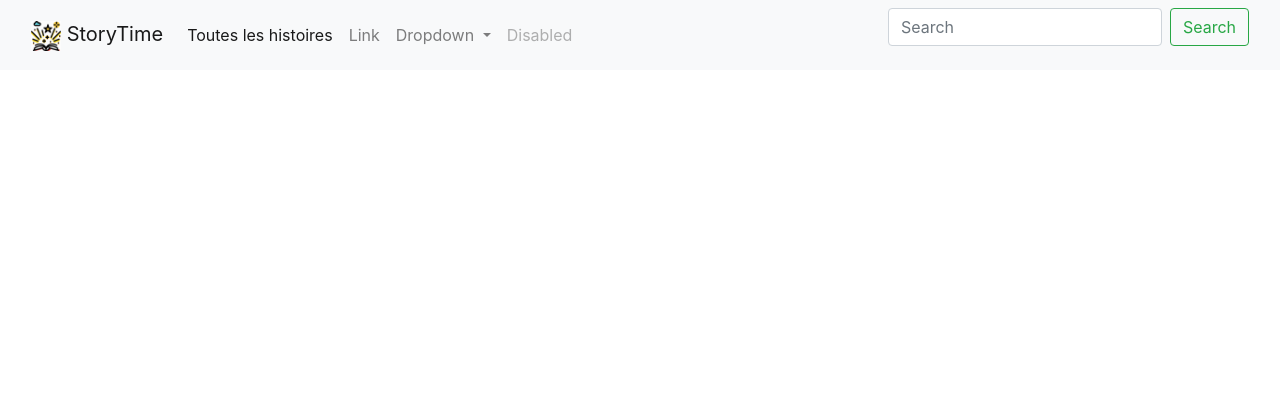
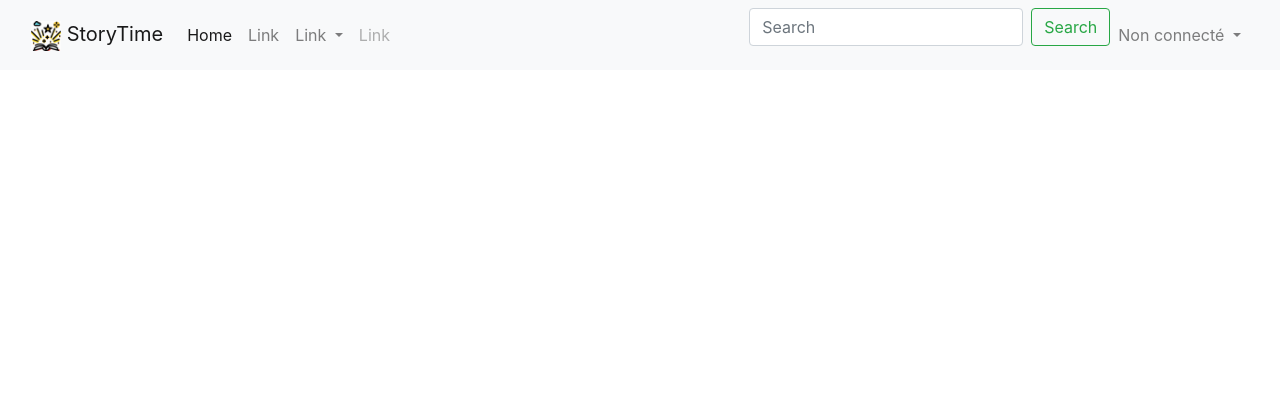
Before and after one commit to alexmrs/projetWeb, a PHP site: page / in a window 1280 px wide. Shown: the top 420 px of the page. Run offline with PHP 8.4, Linux system fonts and the light colour scheme; some libraries are stand-ins or nearby versions.

Commit message:
bordel
dvrf

```diff
--- a/header.php
+++ b/header.php
@@ -4,22 +4,19 @@
         <img src="images/icones/iconeHistoire.jpg" alt="image Histoire" width="30px" height="30px">
         StoryTime
     </a>
-    <button class="navbar-toggler" type="button" data-bs-toggle="collapse" data-bs-target="#navbarSupportedContent" aria-controls="navbarSupportedContent" aria-expanded="false" aria-label="Toggle navigation">
-      <span class="navbar-toggler-icon"></span>
-    </button>
-    <div class="collapse navbar-collapse" id="navbarSupportedContent">
-      <ul class="navbar-nav me-auto mb-2 mb-lg-0">
+    <div class="collapse navbar-collapse" id="navbarScroll">
+      <ul class="navbar-nav me-auto my-2 my-lg-0 navbar-nav-scroll" style="--bs-scroll-height: 100px;">
         <li class="nav-item">
-          <a class="nav-link active" aria-current="page" href="#">Toutes les histoires</a>
+          <a class="nav-link active" aria-current="page" href="#">Home</a>
         </li>
         <li class="nav-item">
           <a class="nav-link" href="#">Link</a>
         </li>
         <li class="nav-item dropdown">
-          <a class="nav-link dropdown-toggle" href="#" id="navbarDropdown" role="button" data-bs-toggle="dropdown" aria-expanded="false">
-            Dropdown
+          <a class="nav-link dropdown-toggle" href="#" id="navbarScrollingDropdown" role="button" data-bs-toggle="dropdown" aria-expanded="false">
+            Link
           </a>
-          <ul class="dropdown-menu" aria-labelledby="navbarDropdown">
+          <ul class="dropdown-menu" aria-labelledby="navbarScrollingDropdown">
             <li><a class="dropdown-item" href="#">Action</a></li>
             <li><a class="dropdown-item" href="#">Another action</a></li>
             <li><hr class="dropdown-divider"></li>
@@ -27,7 +24,7 @@
           </ul>
         </li>
         <li class="nav-item">
-          <a class="nav-link disabled">Disabled</a>
+          <a class="nav-link disabled">Link</a>
         </li>
       </ul>
       <form class="d-flex">
@@ -35,5 +32,20 @@
         <button class="btn btn-outline-success" type="submit">Search</button>
       </form>
     </div>
+    <div class="navbar-right">
+            <ul class="navbar-nav me-auto mb-2 mb-lg-0">
+                <li class="dropdown">
+                    <a href="#" class="nav-link dropdown-toggle" data-toggle="dropdown">
+                        <span class="glyphicon glyphicon-user"></span> Non connecté <b class="caret"></b>
+                    </a>
+                    <ul class="dropdown-menu">
+                        <li><a href="login.php">Se connecter</a></li>
+                    </ul>
+                </li>
+            </ul>
+    </div>
   </div>
+  <link rel="stylesheet" href="https://cdn.jsdelivr.net/npm/bootstrap@4.4.1/dist/css/bootstrap.min.css" integrity="sha384-Vkoo8x4CGsO3+Hhxv8T/Q5PaXtkKtu6ug5TOeNV6gBiFeWPGFN9MuhOf23Q9Ifjh" crossorigin="anonymous">
+<script src="https://cdn.jsdelivr.net/npm/bootstrap@4.4.1/dist/js/bootstrap.min.js" integrity="sha384-wfSDF2E50Y2D1uUdj0O3uMBJnjuUD4Ih7YwaYd1iqfktj0Uod8GCExl3Og8ifwB6" crossorigin="anonymous"></script>
+
 </nav>
--- a/index.php
+++ b/index.php
@@ -8,6 +8,7 @@
         <link href="style.css" rel="stylesheet">
         <title>StoryTime </title>
         <link href="moz-extension://6de86387-081d-400c-96ba-2e32fcf69c81/styles/host.css" rel="stylesheet">
+        <link rel="stylesheet" href="https://cdn.jsdelivr.net/npm/bootstrap@4.4.1/dist/css/bootstrap.min.css" integrity="sha384-Vkoo8x4CGsO3+Hhxv8T/Q5PaXtkKtu6ug5TOeNV6gBiFeWPGFN9MuhOf23Q9Ifjh" crossorigin="anonymous">
     </head>
     <?php include "header.php"; ?>
     <body>
@@ -15,5 +16,7 @@
     </body>
 
 <?php include "footer.php"; ?>
+<link rel="stylesheet" href="https://cdn.jsdelivr.net/npm/bootstrap@4.4.1/dist/css/bootstrap.min.css" integrity="sha384-Vkoo8x4CGsO3+Hhxv8T/Q5PaXtkKtu6ug5TOeNV6gBiFeWPGFN9MuhOf23Q9Ifjh" crossorigin="anonymous">
+<script src="https://cdn.jsdelivr.net/npm/bootstrap@4.4.1/dist/js/bootstrap.min.js" integrity="sha384-wfSDF2E50Y2D1uUdj0O3uMBJnjuUD4Ih7YwaYd1iqfktj0Uod8GCExl3Og8ifwB6" crossorigin="anonymous"></script>
 
 </html>
--- a/style.css
+++ b/style.css
@@ -3,5 +3,3 @@
 	text-align: center;
 	padding-top: 10px;
 }
-
-/* Faire un CSS pour la navbar et ajouter un padding-bottom pour séparer la navbar du reste du site*/
```
